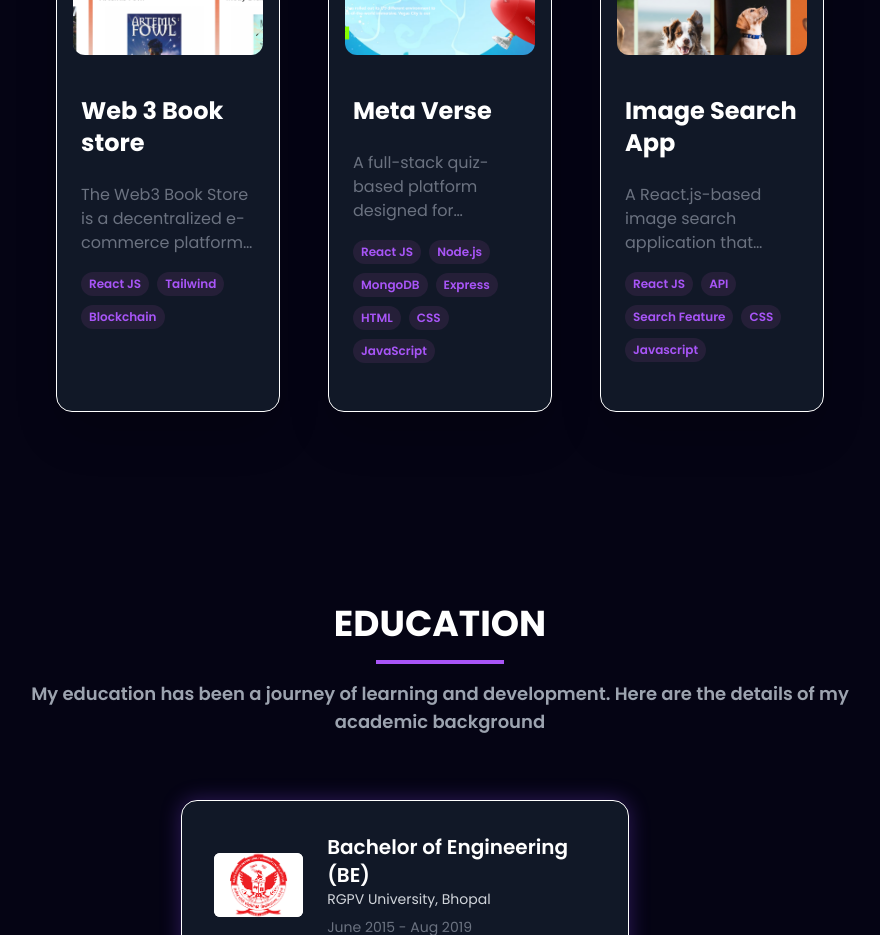
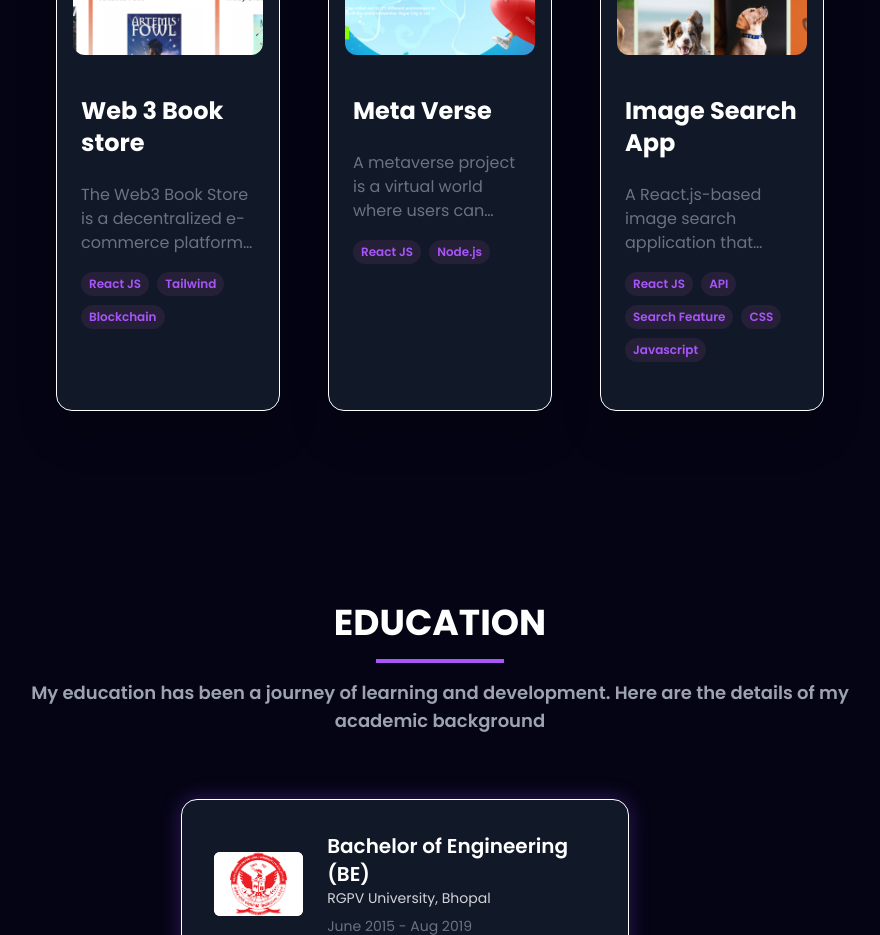
Before and after one commit to amitudiwal/My-Portfolio, a React (Vite) app: page / in a window 1280 px wide. Shown: the part 4420-5355 px from the top of the page, without its empty margins (200-1080 px from the left). Built offline with nearby package versions, Linux system fonts and the light colour scheme.

Commit message:
tech change

```diff
--- a/src/constants.js
+++ b/src/constants.js
@@ -221,9 +221,9 @@ export const projects = [
     id: 1,
     title: "Meta Verse",
     description:
-      "A full-stack quiz-based platform designed for GATE/UGC NET students to practice previous year questions and create customized tests. The platform offers comprehensive profile stats and detailed results, helping students track and improve their preparation journey effectively.",
+      "A metaverse project is a virtual world where users can interact through digital avatars, explore immersive environments, and connect socially and economically. It combines technologies like VR, AR, blockchain, and AI to create a persistent online universe",
     image: metaverse,
-    tags: ["React JS", "Node.js", "MongoDB", "Express", "HTML", "CSS", "JavaScript"],
+    tags: ["React JS", "Node.js"],
     github: "https://github.com/amitudiwal/MetaVerse",
     webapp: "https://meta-verse-neon.vercel.app/",
   },
```
